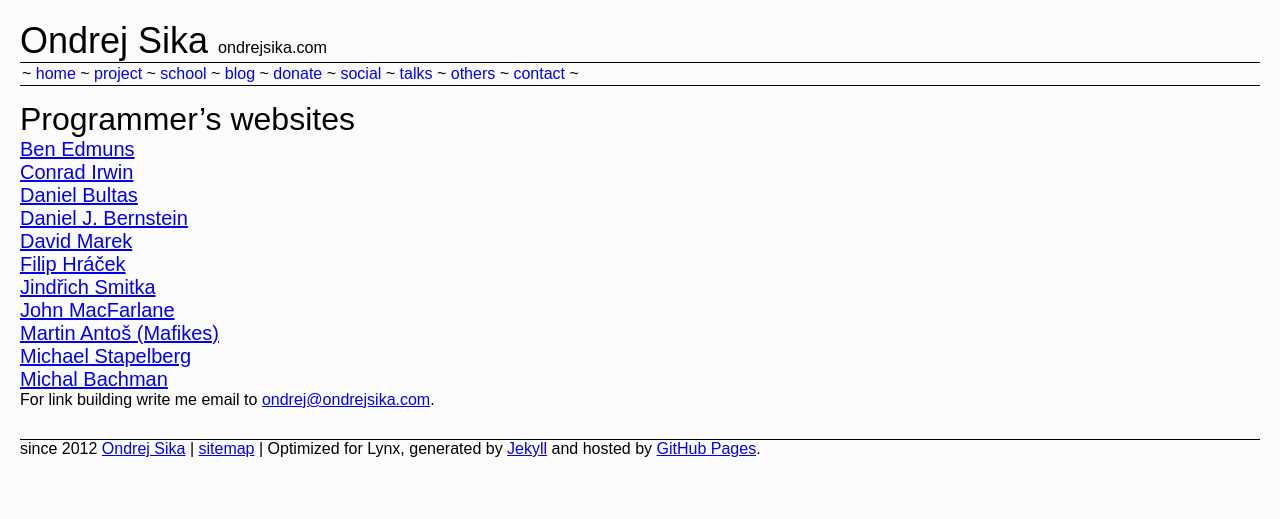
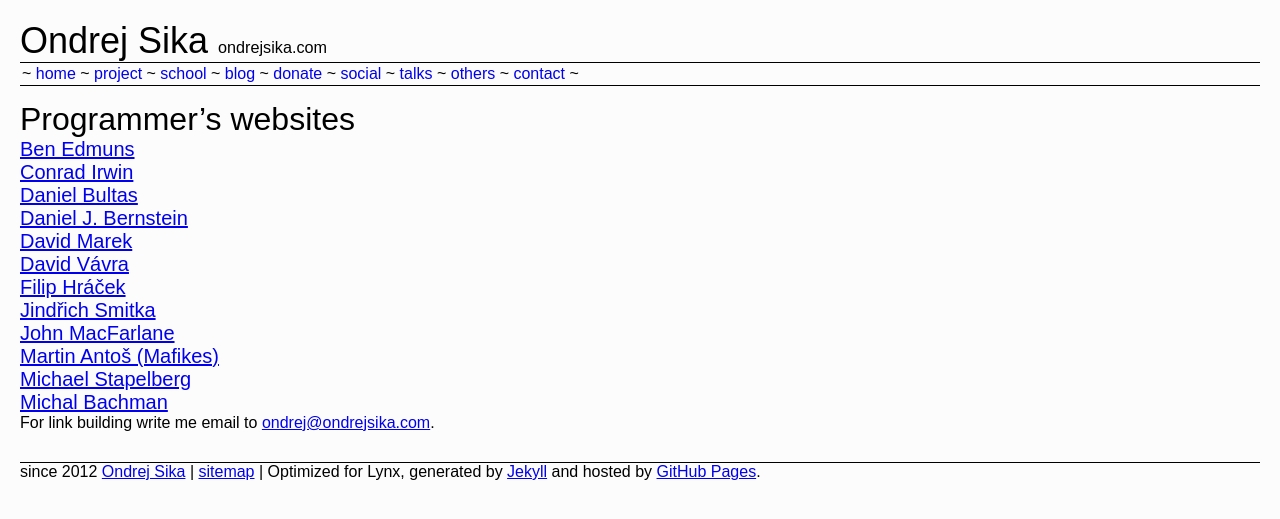
Before and after one commit to ondrejsika/ondrejsika.com, a Jekyll site: the page built from others/programmers_websites.md, in a window 1280 px wide. Shown: the top 519 px of the page. Built offline with Jekyll 4.4.1, drawn with Linux system fonts in a browser that asks for light colours; Markdown is read by kramdown in place of the engine named in the settings; comment, search, counter and statistics services are not loaded.

Commit message:
add david vavra website

```diff
--- a/others/programmers_websites.md
+++ b/others/programmers_websites.md
@@ -10,6 +10,7 @@
 ##### [Daniel Bultas](http://bultas.info)
 ##### [Daniel J. Bernstein](http://cr.yp.to)
 ##### [David Marek](http://www.davidmarek.cz)
+##### [David Vávra](http://www.destil.cz)
 ##### [Filip Hráček](http://filiph.net)
 ##### [Jindřich Smitka](http://www.smita.info)
 ##### [John MacFarlane](http://johnmacfarlane.net)
```
